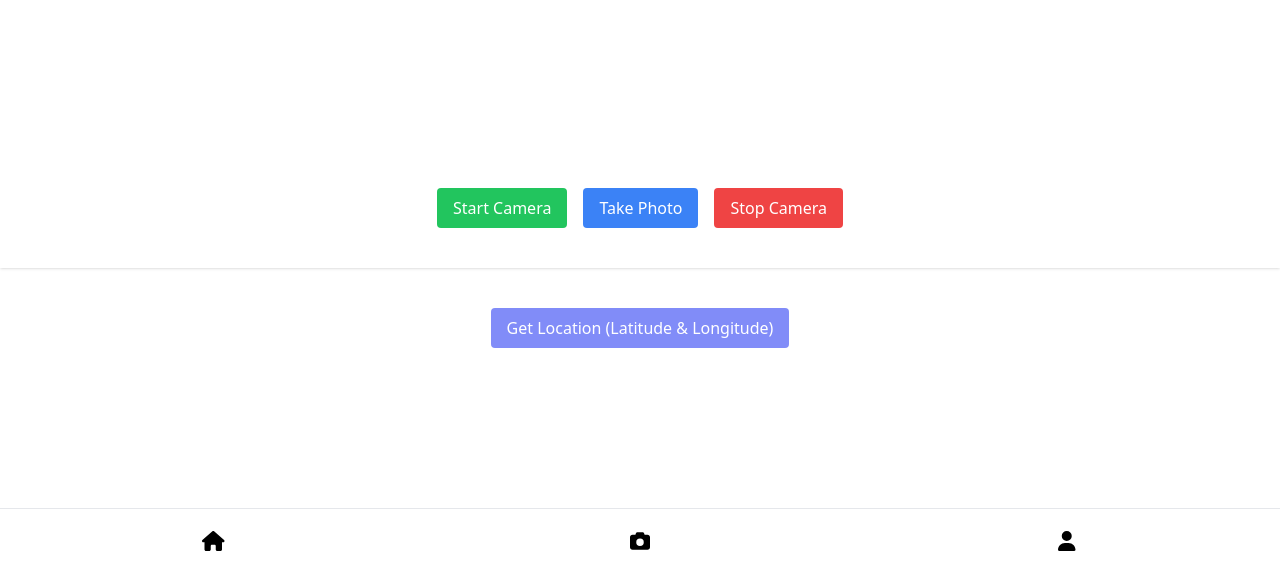
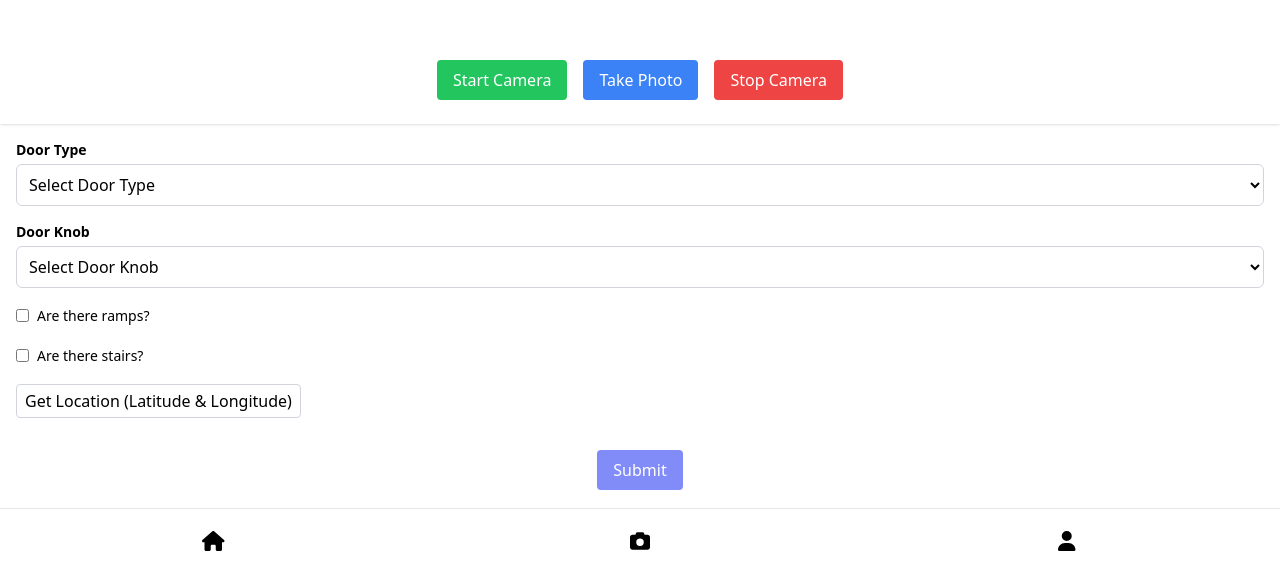
Before and after one commit to Qingquan-Li/doorgo-app, a React (Create React App) app: page / in a window 1280 px wide. Shown: the part 212-800 px from the top of the page. Built offline with nearby package versions, Linux system fonts and the light colour scheme.

Commit message:
Add AccessibleDataForm component

```diff
--- a/src/App.js
+++ b/src/App.js
@@ -1,13 +1,12 @@
 import Camera from "./components/Camera";
-import Location from "./components/Location";
+import AccessibleDataForm from "./components/AccessibleDataForm";
 import BottomNavBar from "./components/BottomNavBar";
 
 function App() {
   return (
     <div className="flex flex-col min-h-screen">
       <Camera />
-      <Location />
-
+      <AccessibleDataForm />
       <BottomNavBar />
     </div>
   );
--- /dev/null
+++ b/src/components/AccessibleDataForm.jsx
@@ -0,0 +1,112 @@
+import { useState } from 'react';
+import Location from './Location';
+
+export default function AccessibleDataForm() {
+  // State to keep track of the form values
+  const [formData, setFormData] = useState({
+    doorType: '',
+    doorKnob: '',
+    ramps: false,
+    stairs: false,
+  });
+
+  // Handle form input changes
+  const handleChange = (event) => {
+    const { name, value, type, checked } = event.target;
+    setFormData((prevData) => ({
+      ...prevData,
+      [name]: type === 'checkbox' ? checked : value,
+    }));
+  };
+
+  // Handle form submission
+  const handleSubmit = (event) => {
+    event.preventDefault();
+    // Process the form data, e.g. send it to a server
+    console.log(formData);
+  };
+
+  return (
+    <form onSubmit={handleSubmit} className="space-y-4 px-4 pt-4">
+      {/* Door Type */}
+      <div>
+        <label htmlFor="doorType" className="block mb-1 text-sm font-semibold">
+          Door Type
+        </label>
+        <select
+          id="doorType"
+          name="doorType"
+          value={formData.doorType}
+          onChange={handleChange}
+          className="w-full p-2 bg-white border border-gray-300 rounded-md focus:outline-none focus:border-blue-500"
+        >
+          <option value="">Select Door Type</option>
+          <option value="single">Single</option>
+          <option value="double">Double</option>
+          <option value="automatic">Automatic</option>
+          <option value="revolving">Revolving</option>
+          <option value="open">Open</option>
+          <option value="others">Others</option>
+        </select>
+      </div>
+
+      {/* Door Knob */}
+      <div>
+        <label htmlFor="doorKnob" className="block mb-1 text-sm font-semibold">
+          Door Knob
+        </label>
+        <select
+          id="doorKnob"
+          name="doorKnob"
+          value={formData.doorKnob}
+          onChange={handleChange}
+          className="w-full p-2 bg-white border border-gray-300 rounded-md focus:outline-none focus:border-blue-500"
+        >
+          <option value="">Select Door Knob</option>
+          <option value="verticalBar">Vertical Bar</option>
+          <option value="pull">Pull</option>
+          <option value="round">Round</option>
+          <option value="horizontalBar">Horizontal Bar</option>
+          <option value="others">Others</option>
+        </select>
+      </div>
+
+      {/* Ramps */}
+      <div>
+        <label className="inline-flex items-center">
+          <input
+            type="checkbox"
+            name="ramps"
+            checked={formData.ramps}
+            onChange={handleChange}
+            className="mr-2"
+          />
+          <span className="text-sm">Are there ramps?</span>
+        </label>
+      </div>
+
+      {/* Stairs */}
+      <div>
+        <label className="inline-flex items-center">
+          <input
+            type="checkbox"
+            name="stairs"
+            checked={formData.stairs}
+            onChange={handleChange}
+            className="mr-2"
+          />
+          <span className="text-sm">Are there stairs?</span>
+        </label>
+      </div>
+
+      <Location />
+
+      {/* Submit Button */}
+      <div className="flex flex-col items-center space-y-4 pt-4">
+        <button className="px-4 py-2 text-white bg-indigo-400 rounded">
+          Submit
+        </button>
+      </div>
+    </form>
+  );
+};
--- a/src/components/Camera.jsx
+++ b/src/components/Camera.jsx
@@ -50,8 +50,8 @@ export default function Camera() {
   };
 
   return (
-    <div className="flex flex-col items-center space-y-4 pb-10 shadow">
-      <div className="relative w-full h-96">
+    <div className="flex flex-col items-center space-y-4 pb-6 shadow">
+      <div className="relative w-full h-64">
         <video
           ref={videoRef}
           className="absolute inset-0 w-full h-full object-cover"
--- a/src/components/Location.jsx
+++ b/src/components/Location.jsx
@@ -30,17 +30,17 @@ export default function Location() {
   };
 
   // Opens Google Maps with the specified latitude and longitude
-  const navigateToLocation = () => {
-    if (position) {
-      const url = `https://www.google.com/maps/search/?api=1&query=${position.latitude},${position.longitude}`;
-      window.open(url, "_blank");
-    }
-  };
+  // const navigateToLocation = () => {
+  //   if (position) {
+  //     const url = `https://www.google.com/maps/search/?api=1&query=${position.latitude},${position.longitude}`;
+  //     window.open(url, "_blank");
+  //   }
+  // };
 
   return (
-    <div className="flex flex-col items-center space-y-4 pt-10">
+    <div className="space-y-4">
       <button
-        className="px-4 py-2 text-white bg-indigo-400 rounded"
+        className="px-2 py-1 rounded border-gray-300 border hover:bg-gray-100 focus:outline-none focus:ring-2 focus:ring-gray-200"
         onClick={getLocation}
       >
         Get Location (Latitude & Longitude)
@@ -49,12 +49,12 @@ export default function Location() {
         <div className="space-y-4">
           Latitude: {position.latitude}<br />
           Longitude: {position.longitude}<br />
-          <button
+          {/* <button
             className="px-4 py-2 text-white bg-indigo-400 rounded"
             onClick={navigateToLocation}
           >
             Navigate To The Location
-          </button>
+          </button> */}
         </div>
       )}
     </div>
```
